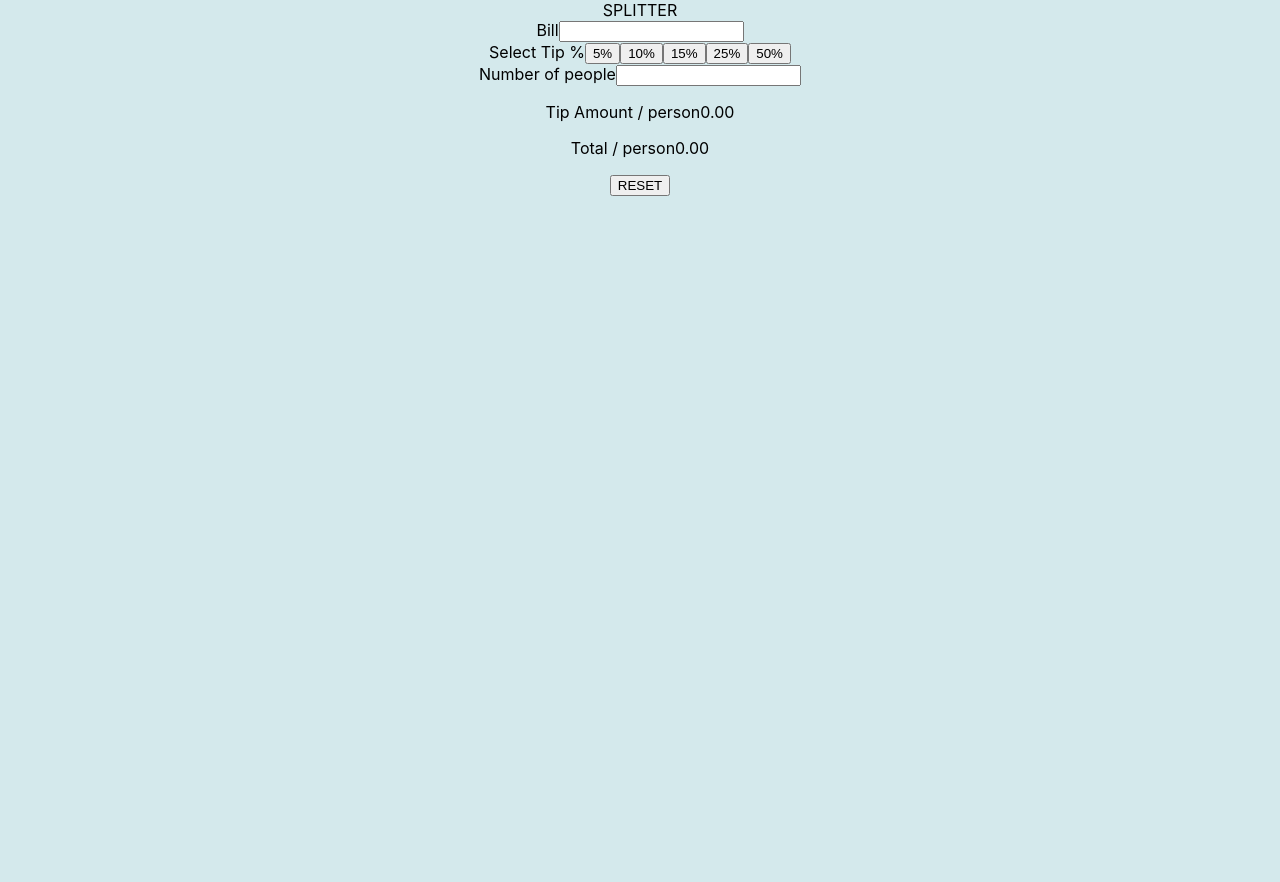
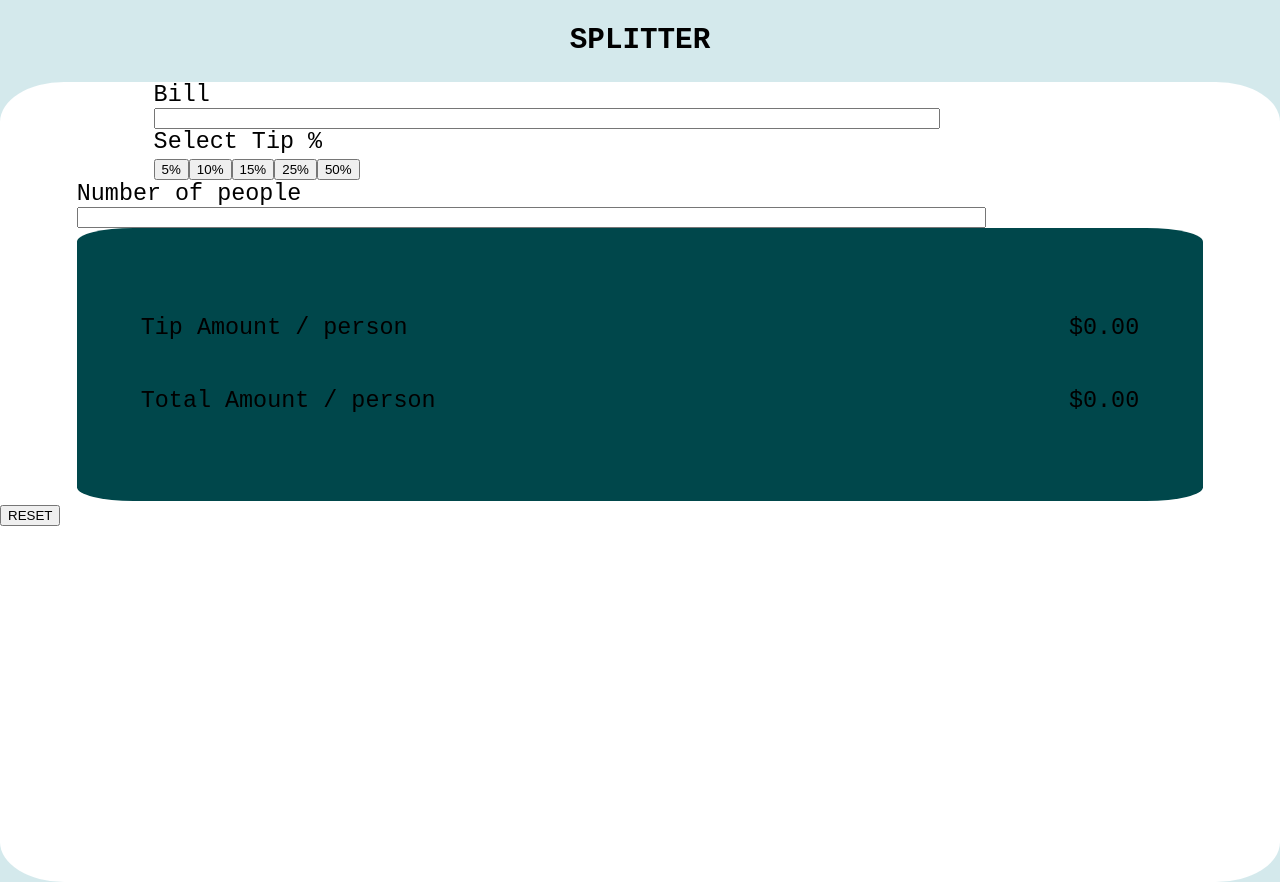
Before and after one commit to matheustkaczyk/splitter-challenge, a React (Vite) app: page / in a window 1280 px wide. Before the commit the page ends 800 px from the top, so only its background shows below. Built offline with nearby package versions, Linux system fonts and the light colour scheme.

Commit message:
Fazendo estilizacoes

```diff
--- a/src/App.jsx
+++ b/src/App.jsx
@@ -5,7 +5,7 @@ function App() {
 
   return (
     <div className="App">
-      SPLITTER
+      <h2>SPLITTER</h2>
       <Calculator />
     </div>
   )
--- a/src/App.scss
+++ b/src/App.scss
@@ -1,9 +1,81 @@
 $background-main: #D4E9EC;
+$background-secondary: #00474B;
 
 html {
   background-color: $background-main;
+  font-family: monospace;
+  font-size: 1.5em;
 }
 
 .App {
-  text-align: center;
+  h2 {
+    text-align: center;
+  }
 }
+
+.calculator {
+  background-color: white;
+  border-radius: 5%;
+  height: 100vh;
+  font-size: larger;
+
+  .bill {
+    display: flex;
+    flex-direction: column;
+    margin-left: 12%;
+    margin-right: 12%;
+
+    input {
+      width: 80%
+    }
+  }
+
+  .tip {
+    display: flex;
+    flex-direction: column;
+    flex-wrap: wrap;
+    margin-left: 12%;
+    margin-right: 12%;
+
+    input {
+      width: 80%
+    }
+  }
+
+  .people {
+    display: flex;
+    flex-direction: column;
+    margin-left: 6%;
+    margin-right: 6%;
+
+    input {
+      width: 80%
+    }
+  }
+
+  .results {
+    display: flex;
+    flex-direction: column;
+    background-color: $background-secondary;
+    border-radius: 5%;
+    margin-left: 6%;
+    margin-right: 6%;
+    padding: 5%;
+
+    input {
+      width: 80%
+    }
+
+    .results-1 {
+      display: flex;
+      justify-content: space-between;
+      align-items: center;
+    }
+
+    .results-2 {
+      display: flex;
+      justify-content: space-between;
+      align-items: center;
+    }
+  }
+}
--- a/src/components/Calculator/index.jsx
+++ b/src/components/Calculator/index.jsx
@@ -40,28 +40,36 @@ export const Calculator = () => {
 
   return(
     <div className="calculator">
-      <div>
+      <div className="bill">
         Bill
         <Input type="number" handleChange={handleBillInput}  />
       </div>
+      <div className="tip">
+        Select Tip %
         <div>
-        Select Tip %
           <Button type="button" handleClick={handleClick} text='5%' value={0.05} />
           <Button type="button" handleClick={handleClick} text='10%' value={0.10} />
           <Button type="button" handleClick={handleClick} text='15%' value={0.15} />
           <Button type="button" handleClick={handleClick} text='25%' value={0.25} />
           <Button type="button" handleClick={handleClick} text='50%' value={0.50} />
         </div>
-      <div>
+      </div>
+      <div className="people">
         Number of people
         <Input type="number" handleChange={handlePeopleInput} />
       </div>
+      <div className="results">
+        <div className="results-1">
           <div>
+          <p>Tip Amount <span>/ person</span></p>
+          </div>
+          ${resultBill.toFixed(2)}
+        </div>
+        <div className="results-2">
           <div>
-          <p>Tip Amount <span>/ person</span>{resultBill.toFixed(2)}</p>
+            <p>Total Amount <span>/ person</span></p>
           </div>
-        <div>
-          <p>Total <span>/ person</span>{resultTotal.toFixed(2)}</p>
+          ${resultTotal.toFixed(2)}
         </div>
       </div>
       <Button type="button" handleClick={handleReset} text="RESET" />
--- a/src/index.scss
+++ b/src/index.scss
@@ -1,9 +1,8 @@
 html body {
   margin: 0;
   padding: 0;
-  font-family: -apple-system, BlinkMacSystemFont, 'Segoe UI', 'Roboto', 'Oxygen',
-    'Ubuntu', 'Cantarell', 'Fira Sans', 'Droid Sans', 'Helvetica Neue',
-    sans-serif;
+  width: 100vw;
+  max-height: 100vh;
   -webkit-font-smoothing: antialiased;
   -moz-osx-font-smoothing: grayscale;
 }
```
Lines whose indentation alone changed are shown as unchanged.
